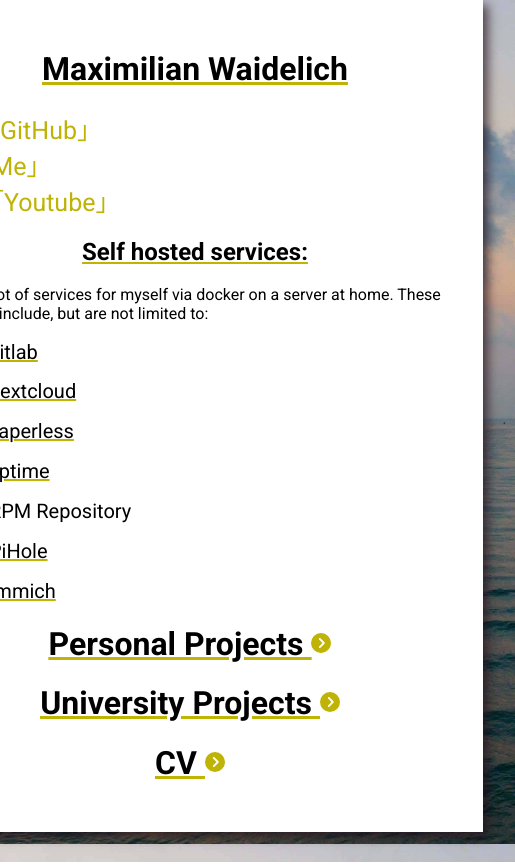
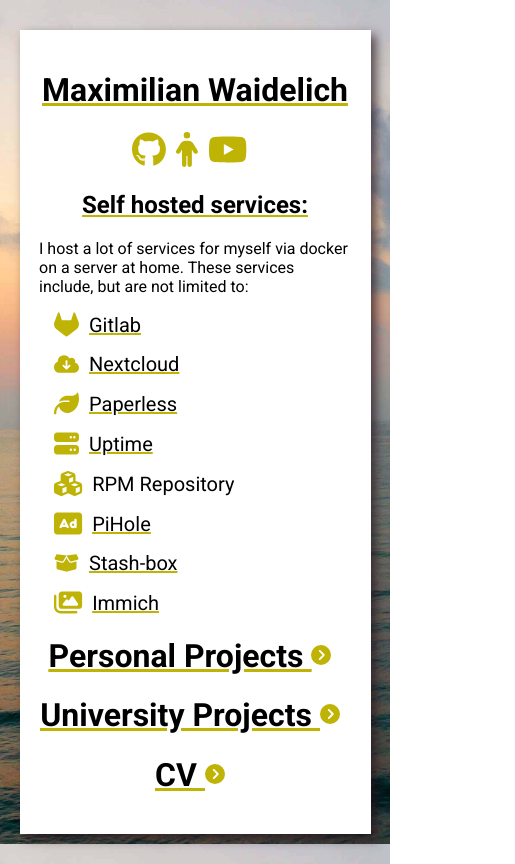
Before and after one commit to maxwai/homepage, a Next.js app: page / in a window 390 px wide. Shown: the whole page, 515 px wide, since content can reach past the window. Built offline with nearby package versions, Linux system fonts and the light colour scheme.

Commit message:
updated website to correctly work on mobile and added new/updated information

```diff
--- a/package.json
+++ b/package.json
@@ -1,6 +1,6 @@
 {
   "name": "homepage",
-  "version": "1.3.5",
+  "version": "1.3.6",
   "private": true,
   "scripts": {
     "dev": "next dev",
@@ -12,12 +12,12 @@
     "@fortawesome/free-brands-svg-icons": "6.5.1",
     "@fortawesome/free-solid-svg-icons": "6.5.1",
     "@fortawesome/react-fontawesome": "0.2.0",
-    "next": "14.0.4",
+    "next": "14.1.0",
     "react": "18.2.0",
     "react-dom": "18.2.0",
     "@atlaskit/code": "15.1.0",
     "node-emoji": "2.1.3",
-    "sharp": "0.33.1"
+    "sharp": "0.33.2"
   },
   "overrides": {
     "@atlaskit/code": {
--- a/pages/cv/index.jsx
+++ b/pages/cv/index.jsx
@@ -51,10 +51,10 @@
                 </div>
                 <>
                     <h2>Education</h2>
-                    B.Sc. Informatik at <a>
+                    B.Sc. Computer Science at <a>
                     TUM <span className="tooltip">Technical University of Munich</span> </a> (not finished)
                     (2017 - 2019) <br/>
-                    B.Sc. Informatik at the University of Applied Science Munich (2020 - now)
+                    B.Sc. Computer Science at the University of Applied Science Munich (2020 - now)
                 </>
                 <>
                     <h2>Diplomas</h2>
@@ -90,7 +90,7 @@
                     Drones
                 </>
                 <div className={utilStyles.timeStamp}>
-                    from 2023.11.12
+                    from 2024.02.13
                 </div>
             </div>
         </>
--- a/pages/index.jsx
+++ b/pages/index.jsx
@@ -9,7 +9,8 @@
     faCubes,
     faRectangleAd,
     faCircleChevronRight,
-    faImages
+    faImages,
+    faBoxOpen
 } from '@fortawesome/free-solid-svg-icons'
 import {faGitlab, faGithub, faYoutube} from '@fortawesome/free-brands-svg-icons'
 import Link from "next/link";
@@ -80,7 +81,12 @@
                             PiHole
                         </a>
                     </div>
-                    <div></div>
+                    <div>
+                        <a href="https://github.com/stashapp/stash-box">
+                            <FontAwesomeIcon icon={faBoxOpen} className={utilStyles.fontAwesomeAccentColour}/>
+                            Stash-box
+                        </a>
+                    </div>
                     <div>
                         <a href="https://immich.app/">
                             <FontAwesomeIcon icon={faImages} className={utilStyles.fontAwesomeAccentColour} size="lg"/>
--- a/pages/me/index.jsx
+++ b/pages/me/index.jsx
@@ -33,8 +33,8 @@
                 <h3>Things I Do</h3>
                 <ul>
                     <li>
-                        Coding - still{' '}
-                        <a href="https://github.com/maxwai">learning</a>
+                        <a href="https://github.com/maxwai">Coding</a>
+                        {' '}- still learning
                     </li>
                     <li>
                         Gaming - simulation, sandBox, indie, building
--- a/styles/global.css
+++ b/styles/global.css
@@ -39,22 +39,24 @@
     height: auto;
     padding: 30px;
     margin-bottom: 30px;
+    margin-top: 30px;
     box-shadow: var(--shadow);
 }
 
 .floating-box.long {
     margin-top: 30px;
 }
+
 .floating-box.wide {
     max-width: 100rem;
-    width: 90%;
+    width: 80%;
 }
 
 .floating-box.center {
     text-align: center;
 }
 
-.nav a{
+.nav a {
     margin-right: 10px;
 }
 
@@ -76,32 +78,10 @@
 }
 
 @media screen and (max-width: 699px) {
-    /* shows names on mobile */
-    .tooltip {
-        position: relative;
-        margin-top: 0;
-        margin-left: 0;
-        background: none;
-        color: inherit;
-        padding: 0;
-        font-size: inherit;
-        box-shadow: none;
-        visibility: visible;
-        z-index: 0;
-    }
-
     .floating-box {
         padding: 5%;
-        max-width: 90%;
-        margin-top: 0;
+        width: 80%;
         margin-left: 0;
         margin-right: 0;
     }
-
-
-    .floating-box .nav {
-        display: grid;
-        text-align: left;
-        margin: 15px;
-    }
 }
--- a/styles/utils.module.css
+++ b/styles/utils.module.css
@@ -34,7 +34,7 @@
     text-decoration: none;
     color: var(--accent);
     position: relative;
-    font-size:35px;
+    font-size: 35px;
 }
 
 .headerLinks {
@@ -42,7 +42,7 @@
     color: var(--black);
 }
 
-.accent{
+.accent {
     font-style: normal;
     color: var(--accent);
 }
@@ -96,19 +96,9 @@
 }
 
 @media screen and (max-width: 699px) {
-    .overlay {
-        padding-left: 5%;
-        padding-right: 5%;
-        max-width: 90%;
-    }
-
     .hostedServices > div {
         font-size: 20px;
         margin: 15px;
-    }
-
-    .topLevelLinks {
-        font-size:25px;
     }
 
     .desktopBreak {
```
Also changed, not shown: 2 other files (tests, documents, lock files or other folders).
